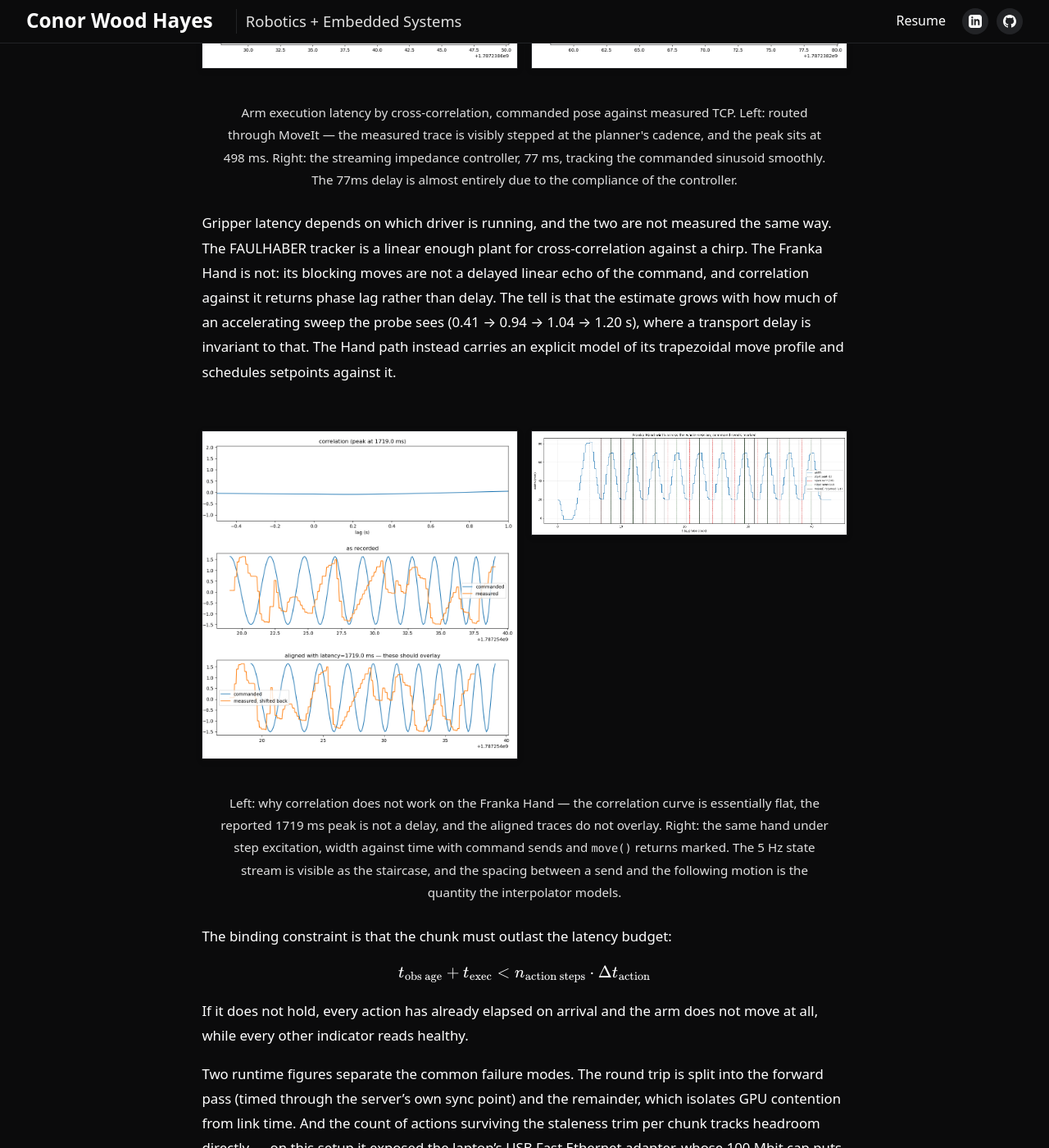
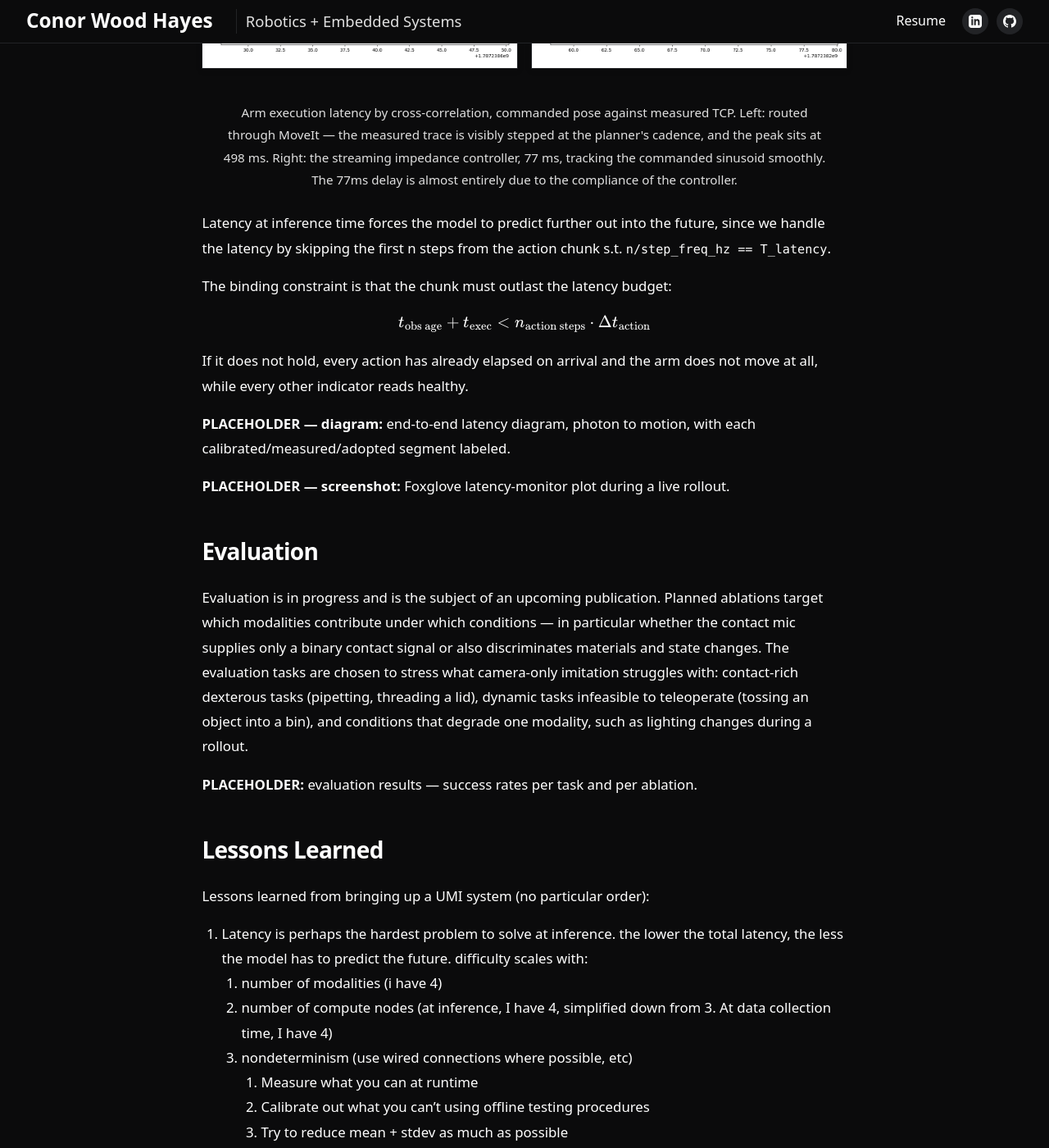
Before and after one commit to cwoodhayes/cwoodhayes.github.io, a Jekyll site: the page built from _projects/PolyUMI_final.md, in a window 1280 px wide and 1400 px high, scrolled down 14501 px. Shown: the whole window at 82% size. Built offline with Jekyll 4.4.1, drawn with Linux system fonts in a browser that asks for light colours; some of the changed text lies outside the part shown.

Commit message:
minor update

```diff
--- a/_projects/PolyUMI_final.md
+++ b/_projects/PolyUMI_final.md
@@ -247,15 +247,7 @@ The arm figure below is also the clearest measurement of what replacing MoveIt w
   <figcaption>Arm execution latency by cross-correlation, commanded pose against measured TCP. Left: routed through MoveIt — the measured trace is visibly stepped at the planner's cadence, and the peak sits at 498 ms. Right: the streaming impedance controller, 77 ms, tracking the commanded sinusoid smoothly. The 77ms delay is almost entirely due to the compliance of the controller.</figcaption>
 </figure>
 
-Gripper latency depends on which driver is running, and the two are not measured the same way. The FAULHABER tracker is a linear enough plant for cross-correlation against a chirp. The Franka Hand is not: its blocking moves are not a delayed linear echo of the command, and correlation against it returns phase lag rather than delay. The tell is that the estimate grows with how much of an accelerating sweep the probe sees (0.41 → 0.94 → 1.04 → 1.20 s), where a transport delay is invariant to that. The Hand path instead carries an explicit model of its trapezoidal move profile and schedules setpoints against it.
-
-<figure class="project-figure">
-  <div style="display: grid; grid-template-columns: repeat(auto-fit, minmax(300px, 1fr)); gap: 1rem;">
-    <a href="#" class="lightbox-img"><img src="/assets/msr/polyumi/latency_hand_chirp_failure.png" alt="Chirp correlation against the Franka Hand" style="width: 100%; height: auto;" /></a>
-    <a href="#" class="lightbox-img"><img src="/assets/msr/polyumi/latency_hand_width_trace.png" alt="Franka Hand width trace with command sends marked" style="width: 100%; height: auto;" /></a>
-  </div>
-  <figcaption>Left: why correlation does not work on the Franka Hand — the correlation curve is essentially flat, the reported 1719 ms peak is not a delay, and the aligned traces do not overlay. Right: the same hand under step excitation, width against time with command sends and <code>move()</code> returns marked. The 5 Hz state stream is visible as the staircase, and the spacing between a send and the following motion is the quantity the interpolator models.</figcaption>
-</figure>
+Latency at inference time forces the model to predict further out into the future, since we handle the latency by skipping the first n steps from the action chunk s.t. `n/step_freq_hz == T_latency`.
 
 The binding constraint is that the chunk must outlast the latency budget:
 
@@ -264,8 +256,6 @@ t_{\mathrm{obs\ age}} + t_{\mathrm{exec}} < n_{\mathrm{action\ steps}} \cdot \De
 $$
 
 If it does not hold, every action has already elapsed on arrival and the arm does not move at all, while every other indicator reads healthy.
-
-Two runtime figures separate the common failure modes. The round trip is split into the forward pass (timed through the server's own sync point) and the remainder, which isolates GPU contention from link time. And the count of actions surviving the staleness trim per chunk tracks headroom directly — on this setup it exposed the laptop's USB Fast Ethernet adapter, whose 100 Mbit cap puts a ~24 ms floor under every inference. Sending frames as raw `uint8` rather than base64 `float32` cut the observation payload from 1.6 MB to 0.30 MB.
 
 > **PLACEHOLDER — diagram:** end-to-end latency diagram, photon to motion, with each calibrated/measured/adopted segment labeled.
 
```
